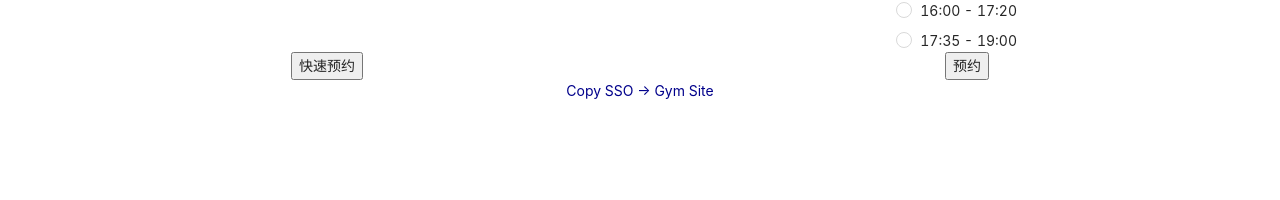
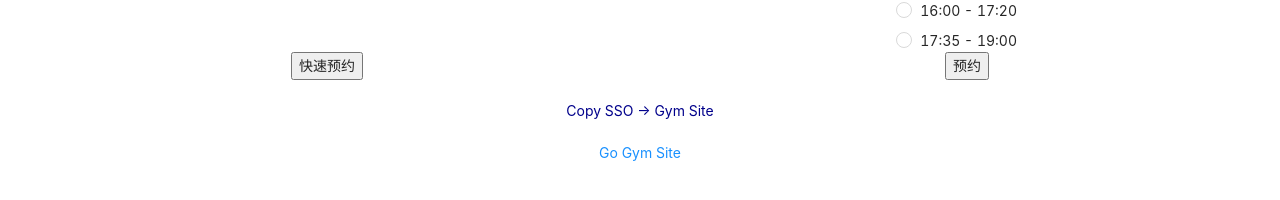
Before and after one commit to masogit/gym, a React (Create React App) app: page / in a window 1280 px wide. Shown: the part 436-636 px from the top of the page. Built offline with nearby package versions, Linux system fonts and the light colour scheme; no server answers.

Commit message:
feat: keep both entries

```diff
--- a/src/Gym.js
+++ b/src/Gym.js
@@ -23,7 +23,8 @@ const Gym = props => {
       <UserInfo onChange={setUser} />
       <ReservedList user={user} onChange={setReserved} update={update} />
       <ReserveForm user={user} reserved={reserved} onChange={() => setUpdate(update + 1)} />
-      <div style={{ textAlign: 'center', color: 'darkblue' }} onClick={onClick}>Copy SSO → Gym Site</div>
+      <div style={{ textAlign: 'center', color: 'darkblue', marginTop: '20px' }} onClick={onClick}>Copy SSO → Gym Site</div>
+      <div style={{ textAlign: 'center', marginTop: '20px' }}><a href="http://gymbooking.gechina.com.cn/gym.html">Go Gym Site</a></div>
     </div>
   )
 }
```
